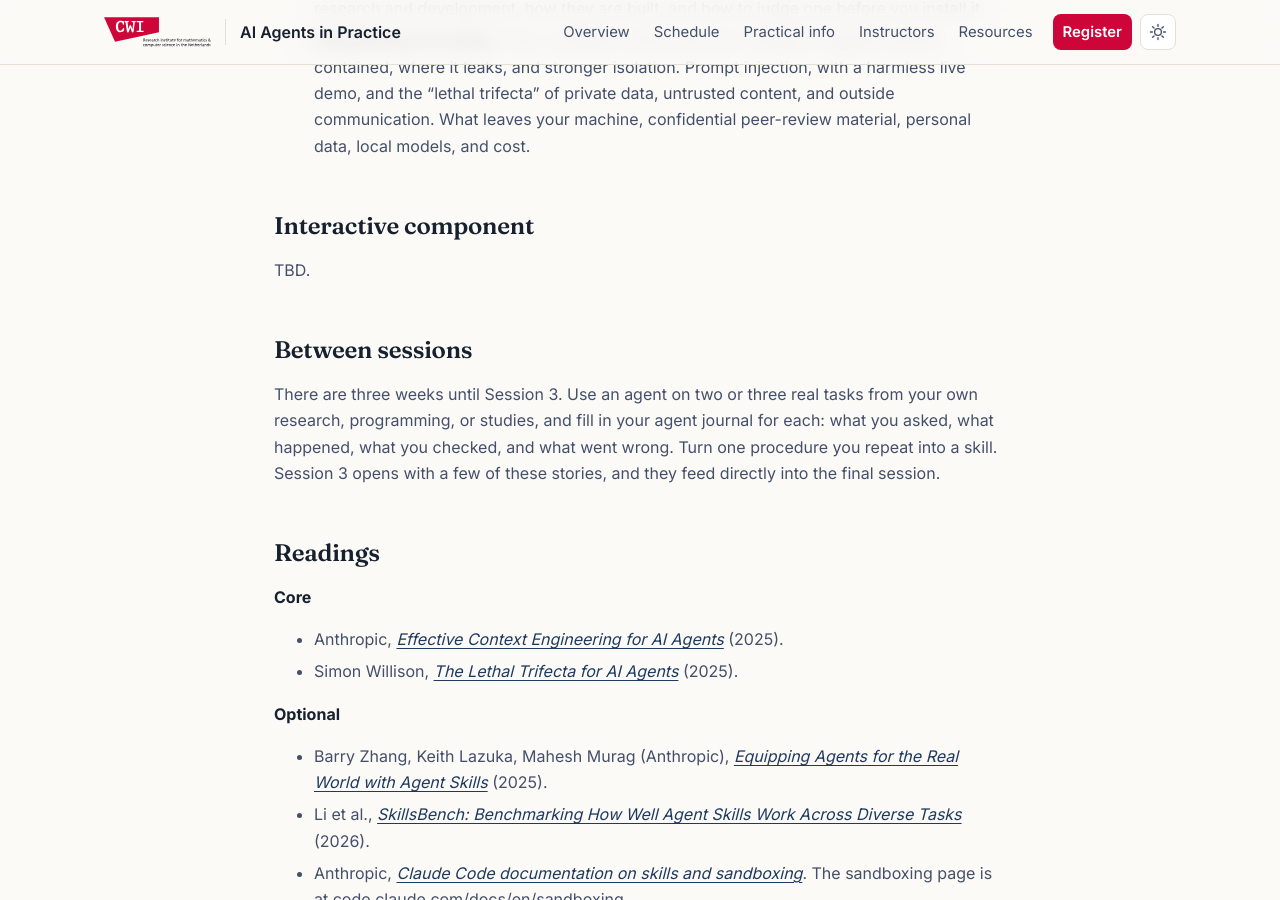
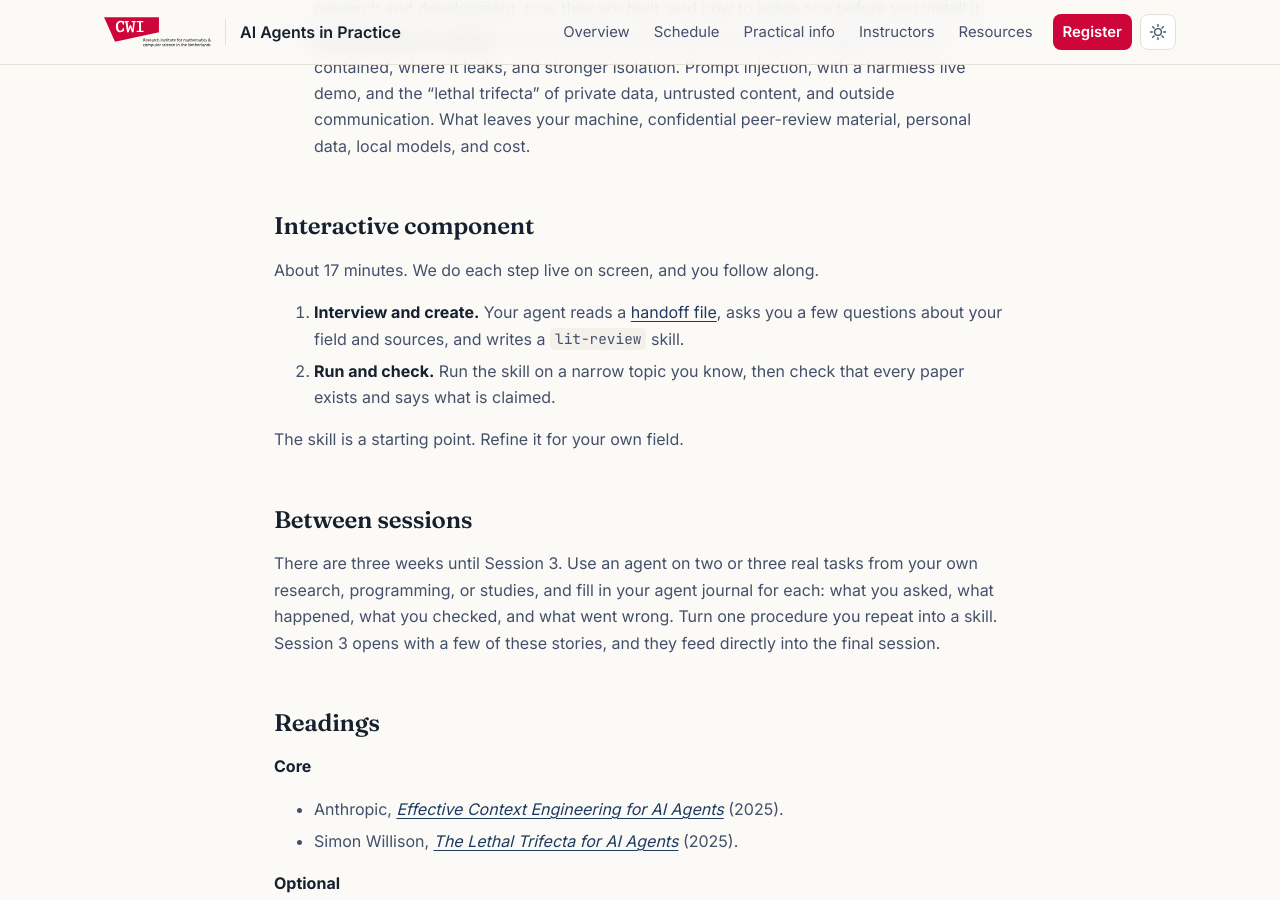
Before and after one commit to cwi-aiagents-lectures/cwi-aiagents-lectures.github.io, a Jekyll site: the page built from _lectures/02-working-effectively.md, in a window 1280 px wide and 900 px high, scrolled down 1697 px. Built offline with Jekyll 4.4.1, drawn with Linux system fonts in a browser that asks for light colours.

Commit message:
Session 2: literature-review skill handoff, interactive component described

```diff
--- a/_lectures/02-working-effectively.md
+++ b/_lectures/02-working-effectively.md
@@ -16,7 +16,7 @@ topics:
   - Human–agent interaction
   - Skills and skill stacks
   - Sandboxing and safety
-interactive: TBD
+interactive: Make your own literature-review skill with your agent. It interviews you, writes the skill, and you check every paper it finds.
 readings:
   core:
     - authors: Anthropic
@@ -98,7 +98,15 @@ After this session you can:
 
 ## Interactive component
 
-TBD.
+About 17 minutes. We do each step live on screen, and you follow along.
+
+1. **Interview and create.** Your agent reads a
+   [handoff file](/handoff/lit-review-skill.md), asks you a few questions
+   about your field and sources, and writes a `lit-review` skill.
+2. **Run and check.** Run the skill on a narrow topic you know, then check
+   that every paper exists and says what is claimed.
+
+The skill is a starting point. Refine it for your own field.
 
 ## Between sessions
 
```
Also changed, not shown: handoff/lit-review-skill.md (added, +129 -0 lines).
